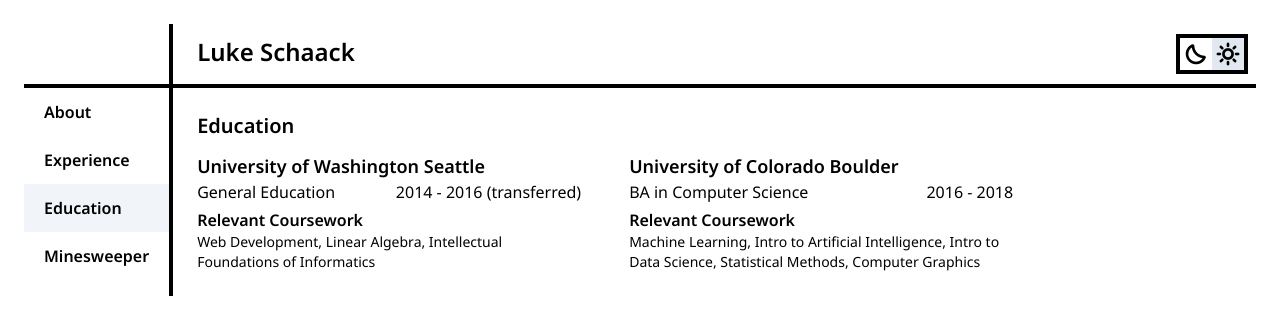
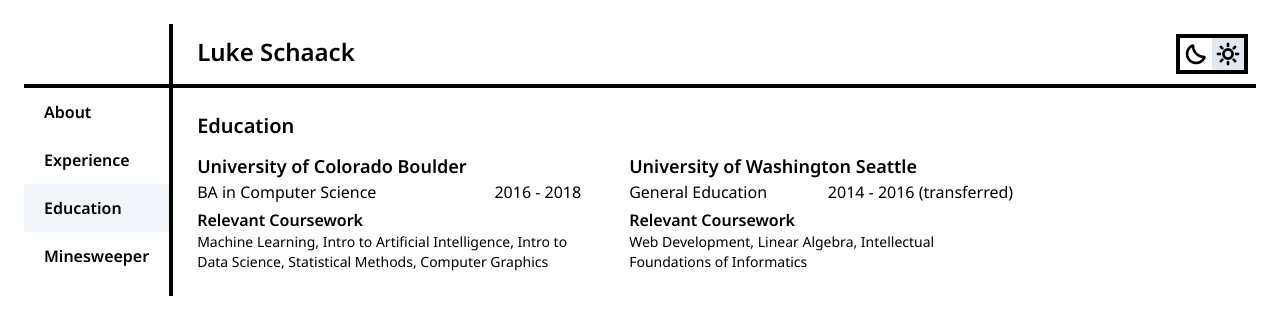
Before and after one commit to lschaack/interactive-resume, a Next.js app: page /education in a window 1280 px wide. Shown: the top 334 px of the page. Built offline with nearby package versions, Linux system fonts and the light colour scheme.

Commit message:
update university order

```diff
--- a/app/education/page.tsx
+++ b/app/education/page.tsx
@@ -37,16 +37,6 @@
       </h2>
       <ul className="flex flex-wrap gap-x-12 gap-y-6">
         <EducationItem
-          school="University of Washington Seattle"
-          major="General Education"
-          timeline="2014 - 2016 (transferred)"
-          relevantCoursework={[
-            "Web Development",
-            "Linear Algebra",
-            "Intellectual Foundations of Informatics",
-          ]}
-        />
-        <EducationItem
           school="University of Colorado Boulder"
           major="BA in Computer Science"
           timeline="2016 - 2018"
@@ -58,6 +48,16 @@
             "Computer Graphics",
           ]}
         />
+        <EducationItem
+          school="University of Washington Seattle"
+          major="General Education"
+          timeline="2014 - 2016 (transferred)"
+          relevantCoursework={[
+            "Web Development",
+            "Linear Algebra",
+            "Intellectual Foundations of Informatics",
+          ]}
+        />
       </ul>
     </>
   );
```
